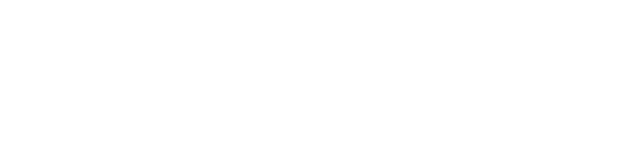
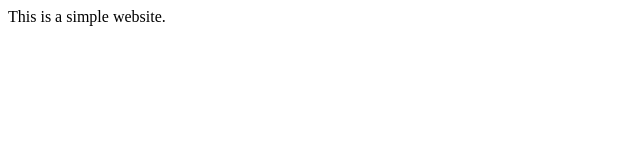
Before and after one commit to LataSarsu/simple-repo, a plain HTML site: page index.html in a window 1280 px wide. Shown: the whole page, without its empty margins (0-640 px from the left). Drawn offline with Linux system fonts and the light colour scheme.

Commit message:
Update index.html

```diff
--- a/index.html
+++ b/index.html
@@ -6,6 +6,6 @@
     <title>Experiment with GIT</title>
 </head>
 <body>
-
+    This is a simple website.
 </body>
 </html>
```
